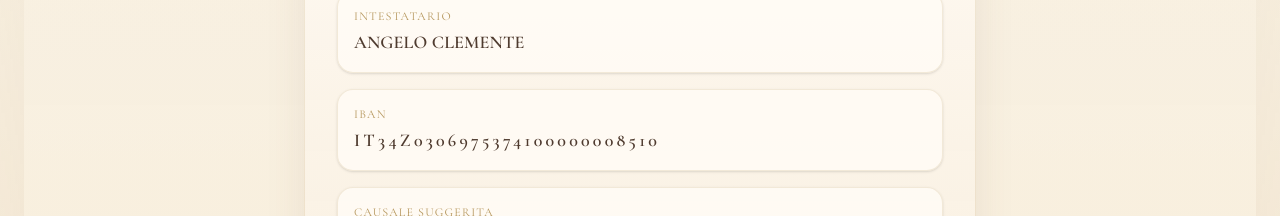
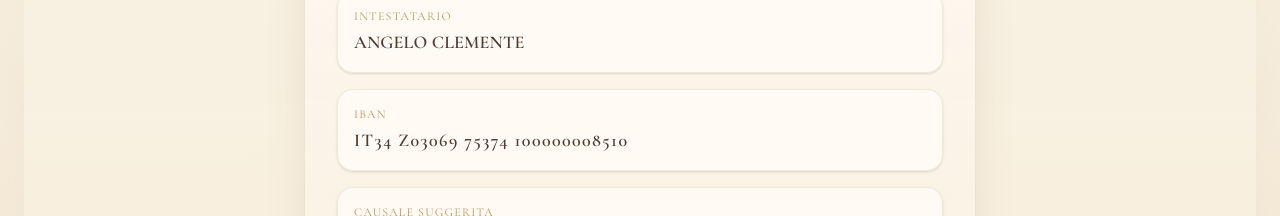
Before and after one commit to AngeloClm/SitoMatrimonio, a Next.js app: page / in a window 1280 px wide. Shown: the part 4580-4796 px from the top of the page. Built offline with nearby package versions, Linux system fonts and the light colour scheme; no server answers; a web font is replaced by a local one.

Commit message:
Formatta IBAN in modo leggibile

```diff
--- a/src/app/page.tsx
+++ b/src/app/page.tsx
@@ -521,7 +521,7 @@ export default function Home() {
 
               <div className="rounded-2xl border border-[rgba(181,150,92,0.18)] bg-[rgba(255,252,246,0.82)] p-4 shadow-sm">
                 <p className="mb-1 text-xs uppercase tracking-widest text-[var(--gold)]">IBAN</p>
-                <p className="break-all text-lg font-semibold tracking-[0.18em] text-[var(--ink)]">IT34Z0306975374100000008510</p>
+                <p className="break-all text-lg font-semibold tracking-[0.08em] text-[var(--ink)]">IT34 Z03069 75374 100000008510</p>
               </div>
 
               <div className="rounded-2xl border border-[rgba(181,150,92,0.18)] bg-[rgba(255,252,246,0.82)] p-4 shadow-sm">
```
